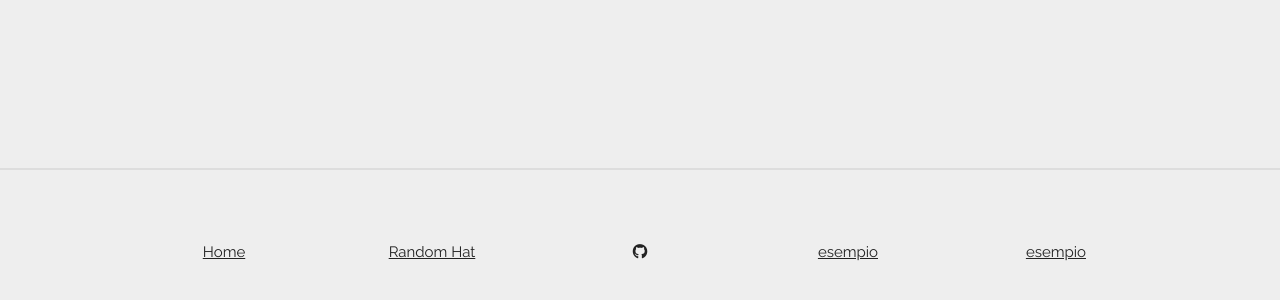
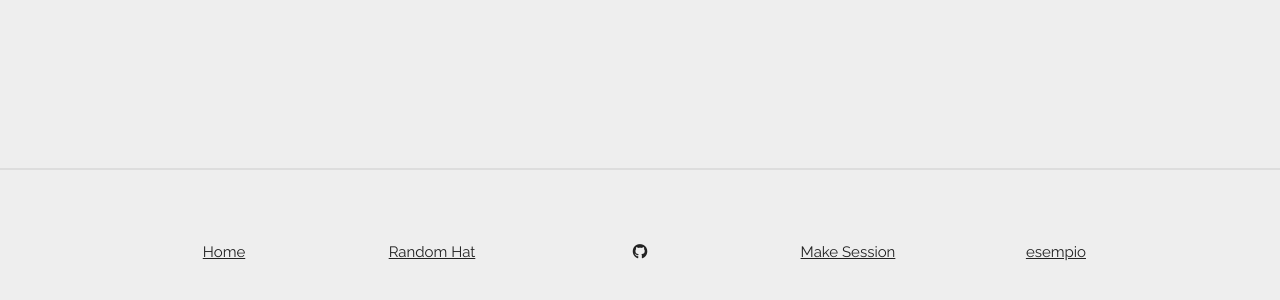
Before and after one commit to scamgi/hats, a Vue app: page /hats/make-session in a window 1280 px wide. Shown: the part 632-932 px from the top of the page. Built offline with nearby package versions, Linux system fonts and the light colour scheme.

Commit message:
makesessionview created

```diff
--- a/src/components/Footer.vue
+++ b/src/components/Footer.vue
@@ -16,7 +16,7 @@ import IconGithub from './icons/IconGithub.vue';
           <a href="https://github.com/scamgi/hats"><IconGithub></IconGithub></a>
         </div>
         <div class="three columns">
-          <a href="#" class="footer-link">esempio</a>
+          <router-link to="/make-session" class="footer-link">Make Session</router-link>
         </div>
         <div class="two columns">
           <a href="#" class="footer-link">esempio</a>
--- a/src/router/index.ts
+++ b/src/router/index.ts
@@ -1,6 +1,7 @@
 import RandomHatView from "@/views/RandomHatView.vue";
 import { createRouter, createWebHistory } from "vue-router";
 import HomeView from "../views/HomeView.vue";
+import MakeSessionView from "../views/MakeSessionView.vue";
 
 const router = createRouter({
   history: createWebHistory(import.meta.env.BASE_URL),
@@ -28,7 +29,12 @@ const router = createRouter({
       path: "/random-hat",
       name: "random-hat",
       component: RandomHatView
-    }],
+    },
+    {
+      path: "/make-session",
+      name: "make-session",
+      component: MakeSessionView
+    },],
 });
 
 export default router;
--- /dev/null
+++ b/src/views/MakeSessionView.vue
@@ -0,0 +1,9 @@
+<template>
+  This will be the page to make brainstorming.
+</template>
+
+<script lang="ts">
+export default {
+  name: "MakeSession"
+}
+</script>
```
